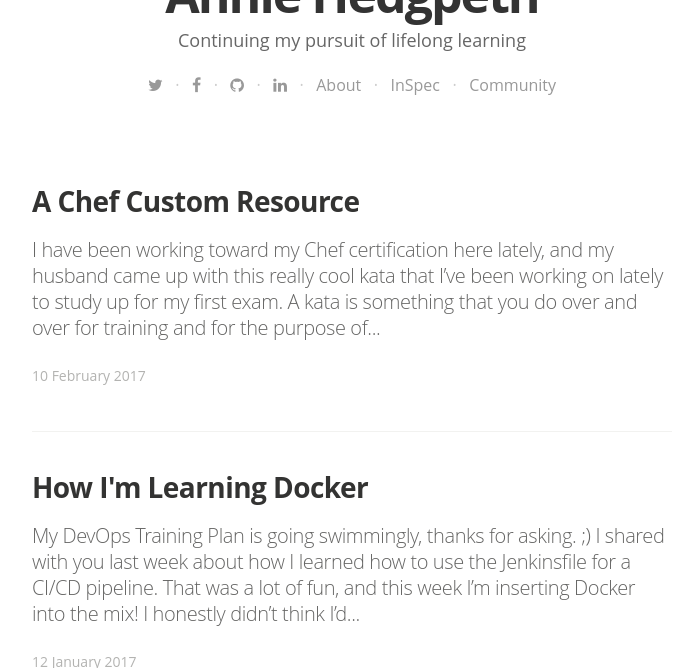
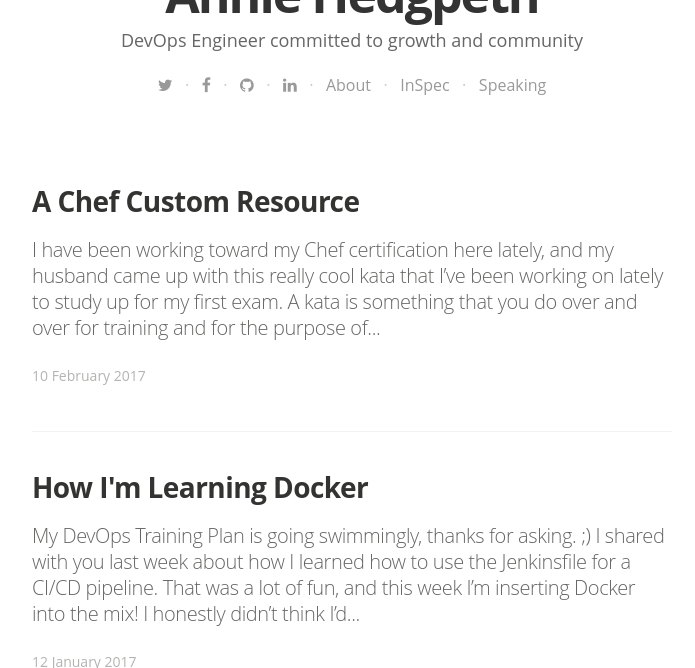
Before and after one commit to anniehedgpeth/anniehedgpeth.github.io, a Jekyll site: the page built from index.html, in a window 1280 px wide and 900 px high, scrolled down 333 px, cut to the strip 232-900 px from the top of the window. Shown: the whole strip, without its empty margins (288-983 px from the left). Built offline with Jekyll 4.4.1, drawn with Linux system fonts in a browser that asks for light colours; nearby versions of some CDN libraries; some web fonts are replaced; the list of posts is cut into pages by our own code.

Commit message:
changed from community to speaking

```diff
--- a/_config.yml
+++ b/_config.yml
@@ -6,7 +6,7 @@
 # Site settings
 title: "Annie Hedgpeth"
 description: > # this means to ignore newlines until "email:"
-    Continuing my pursuit of lifelong learning
+    DevOps Engineer committed to growth and community
 
 email: annie.hedgpeth@gmail.com
 #blog logo
--- a/index.html
+++ b/index.html
@@ -27,7 +27,7 @@
             &nbsp;&nbsp;·&nbsp;&nbsp;
       <a href="/inspec/">InSpec</a>
             &nbsp;&nbsp;·&nbsp;&nbsp;
-      <a href="/community/">Community</a>
+      <a href="/speaking/">Speaking</a>
     </div>
 </header>
 
```
Also changed, not shown: community.md (deleted, +0 -25 lines), speaking.md (added, +28 -0 lines), 1 other file.
